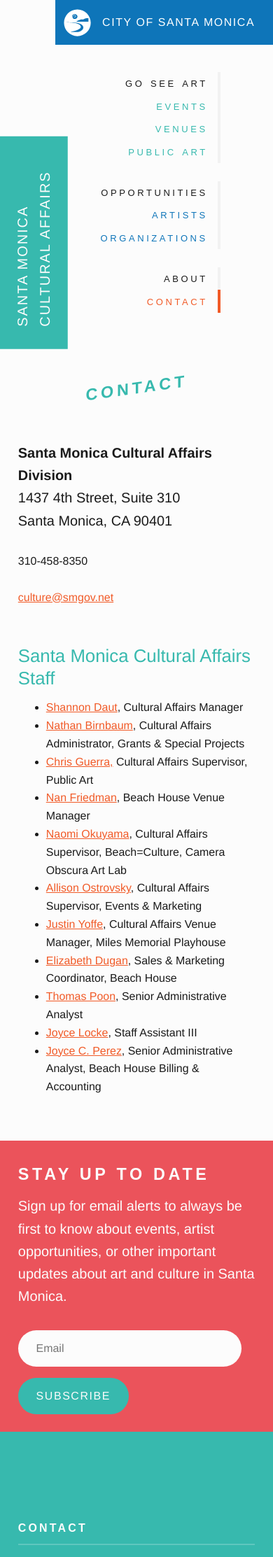
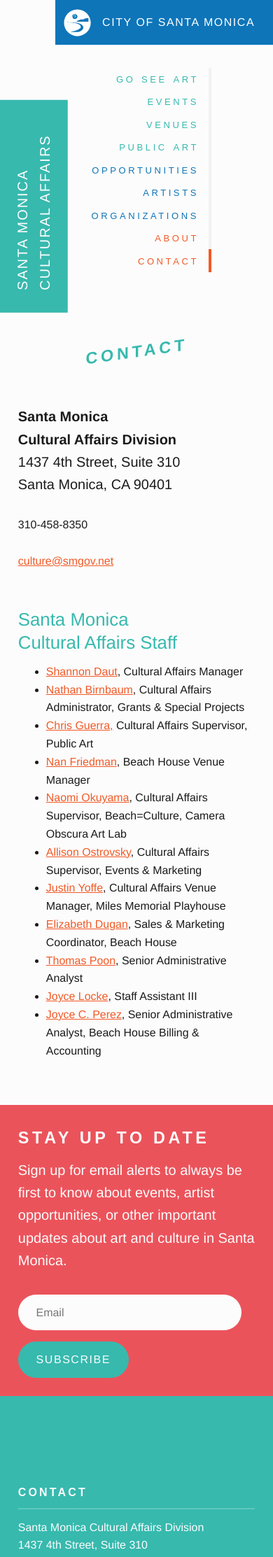
Before and after one commit to jimthoburn/artsamo, a Jekyll site: the page built from contact.md, in a window 390 px wide. Shown: the top 2225 px of the page at 70% size. Built offline with Jekyll 4.4.1, drawn with Linux system fonts in a browser that asks for light colours; some web fonts are replaced.

Commit message:
Simplify navigation colors
Former-commit-id: c20ee080915139e9b9cbcef7f8da9b6ffdac7e59

```diff
--- a/assets/css/footer.css
+++ b/assets/css/footer.css
@@ -89,6 +89,7 @@
   /* footer .artsamo-image-fallback {
     display: none;
   } */
+
   footer .artsamo-image {
     display: block;
     width: 15.3125em;
@@ -98,7 +99,12 @@
     position: relative;
     margin-left: auto;
     margin-right: auto;
-    font-size: calc(0.5em + 0.75vw);
+    font-size: 0.375em;
+  }
+  @media (min-width: 30em) {
+    footer .artsamo-image {
+      font-size: calc(0.5em + 1vw);
+    }
   }
   footer .artsamo-image img {
     position: absolute;
--- a/assets/css/header.css
+++ b/assets/css/header.css
@@ -219,7 +219,7 @@
 
 header nav {
   display: grid;
-  padding: calc(var(--vertical-rhythm) * 4/4) calc(var(--vertical-rhythm) * 5/4) calc(var(--vertical-rhythm) * 4/4) calc(var(--vertical-rhythm) * 5/4);
+  padding: calc(var(--vertical-rhythm) * 3/4) calc(var(--vertical-rhythm) * 3/4) calc(var(--vertical-rhythm) * 5/4);
   margin-bottom: calc(var(--vertical-rhythm) * 1);
   grid-column-gap: calc(var(--vertical-rhythm) * 4/4);
   align-self: end;
@@ -227,6 +227,15 @@
   text-align: right;
   grid-row: 1/-1;
   grid-column: 2/-1;
+}
+
+@media (min-width: 25em) {
+  header nav {
+    padding: calc(var(--vertical-rhythm) * 3/4)
+             calc(var(--vertical-rhythm) * 5/4)
+             calc(var(--vertical-rhythm) * 5/4)
+             calc(var(--vertical-rhythm) * 5/4);
+  }
 }
 
 @media (min-width: 50em) and (min-height: 50em) {
@@ -247,15 +256,14 @@
 }
 
 
-@media (max-width: 42.5em) {
+/* @media (max-width: 42.5em) {
   header nav {
     padding-top: 0;
-    /*! grid-template-columns: repeat( auto-fit, auto ); */
   }
   header nav h3 {
     margin-top: calc(var(--vertical-rhythm) * 4/4);
   }
-}
+} */
 @media (min-width: 30em) and (max-width: 42.5em) {
   header nav h3:nth-of-type(1),
   header nav h3:nth-of-type(2) {
@@ -305,6 +313,7 @@
 header h3 a {
   text-decoration: none;
   color: inherit;
+  color: var(--color);
   padding: calc(var(--vertical-rhythm) * 1/4) calc(var(--vertical-rhythm) * 2/4);
   display: block;
   font-variant: small-caps;
@@ -325,6 +334,7 @@
 header h3 a:hover,
 header h3 a:active,
 header h3 a:focus {
+  color: var(--color);
   text-decoration: underline;
 }
 
--- a/assets/css/table.css
+++ b/assets/css/table.css
@@ -23,17 +23,24 @@
 tbody td {
   border-top: 1px solid rgb(225, 225, 225); /* @aluminum */
 }
-
 th,
 td {
   text-align: left;
-  padding: calc(var(--vertical-rhythm) * 1.125);
+  padding: calc(var(--vertical-rhythm) * 0.5);
   vertical-align: top;
   /*! padding-top: 0; */
   font-weight: inherit;
 }
+
+@media (min-width: 30em) {
+  th,
+  td {
+    padding: calc(var(--vertical-rhythm) * 1.125);
+  }
+}
+
 thead th {
-  padding-top: 0.625em;
+  padding-top: 0.325em;
 }
 th:first-child {
   padding-left: 0;
--- a/assets/css/type.css
+++ b/assets/css/type.css
@@ -76,19 +76,22 @@
   transform: skewY(-8deg) translateY(-17.5%);
   text-align: center;
 }
-
-@media (max-width: 50em) {
-  h1 ~ h1 {
-    --font-size: 3em;
-    /*! overflow-wrap: break-word; */
-  }
-}
-
 h1 small {
   font-size: 0.5em;
   display: block;
   font-weight: var(--light);
 }
+
+@media (max-width: 50em) {
+  h1 ~ h1 {
+    --font-size: 2.5em;
+    /*! overflow-wrap: break-word; */
+  }
+  h1 ~ h1 small {
+    font-weight: normal;
+  }
+}
+
 h1 img {
   height: 0.75em;
   width: auto;
--- a/contact.md
+++ b/contact.md
@@ -6,14 +6,14 @@
 =======
 
 <p id="contact">
-  <strong>Santa Monica Cultural Affairs Division</strong><br />
+  <strong>Santa Monica<br />Cultural Affairs Division</strong><br />
   1437 4th Street, Suite 310<br />
   Santa Monica, CA 90401
 </p>
 <p>310-458-8350</p>
 <p><a href="mailto:culture@smgov.net">culture@smgov.net</a></p>
 
-### Santa Monica Cultural Affairs Staff
+### Santa Monica<br />Cultural Affairs Staff
 
 *   [Shannon Daut](mailto:shannon.daut@smgov.net), Cultural Affairs Manager
 *   [Nathan Birnbaum](mailto:nathan.birnbaum@smgov.net), Cultural Affairs Administrator, Grants & Special Projects
```
